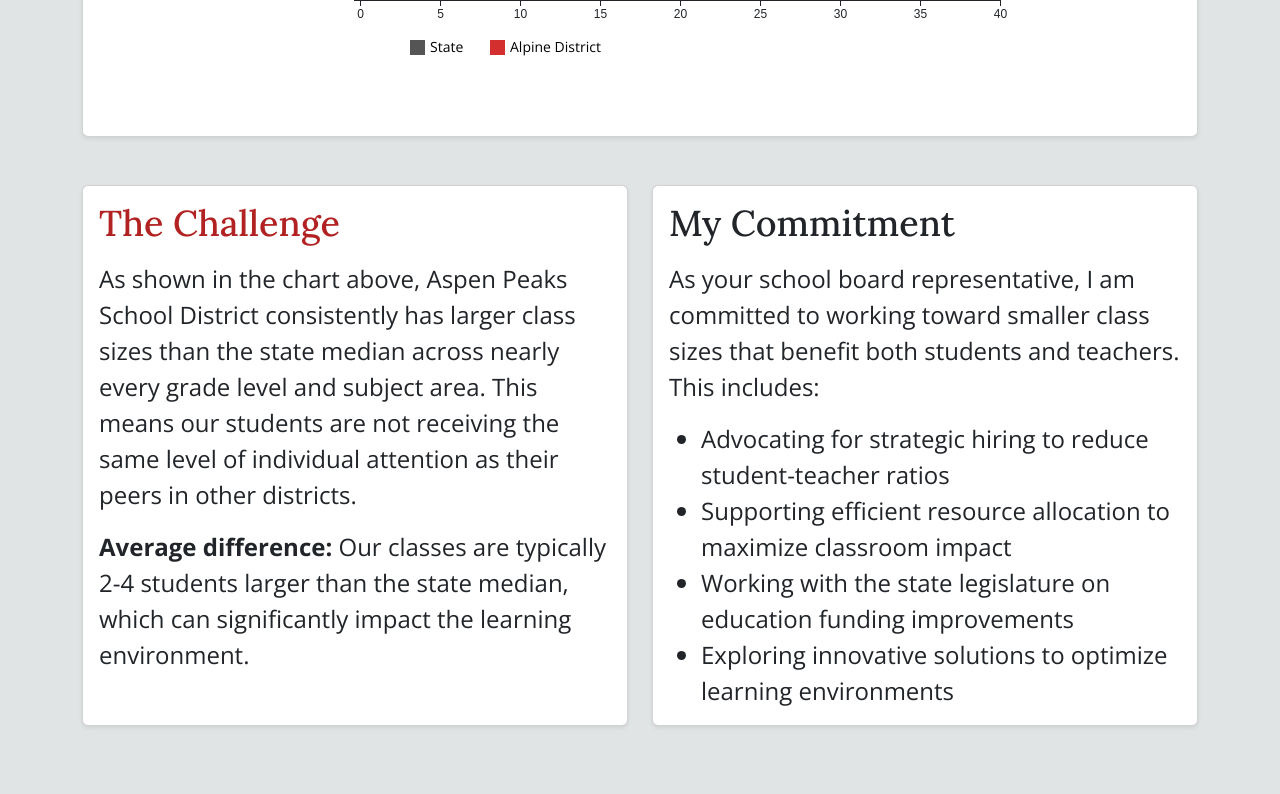
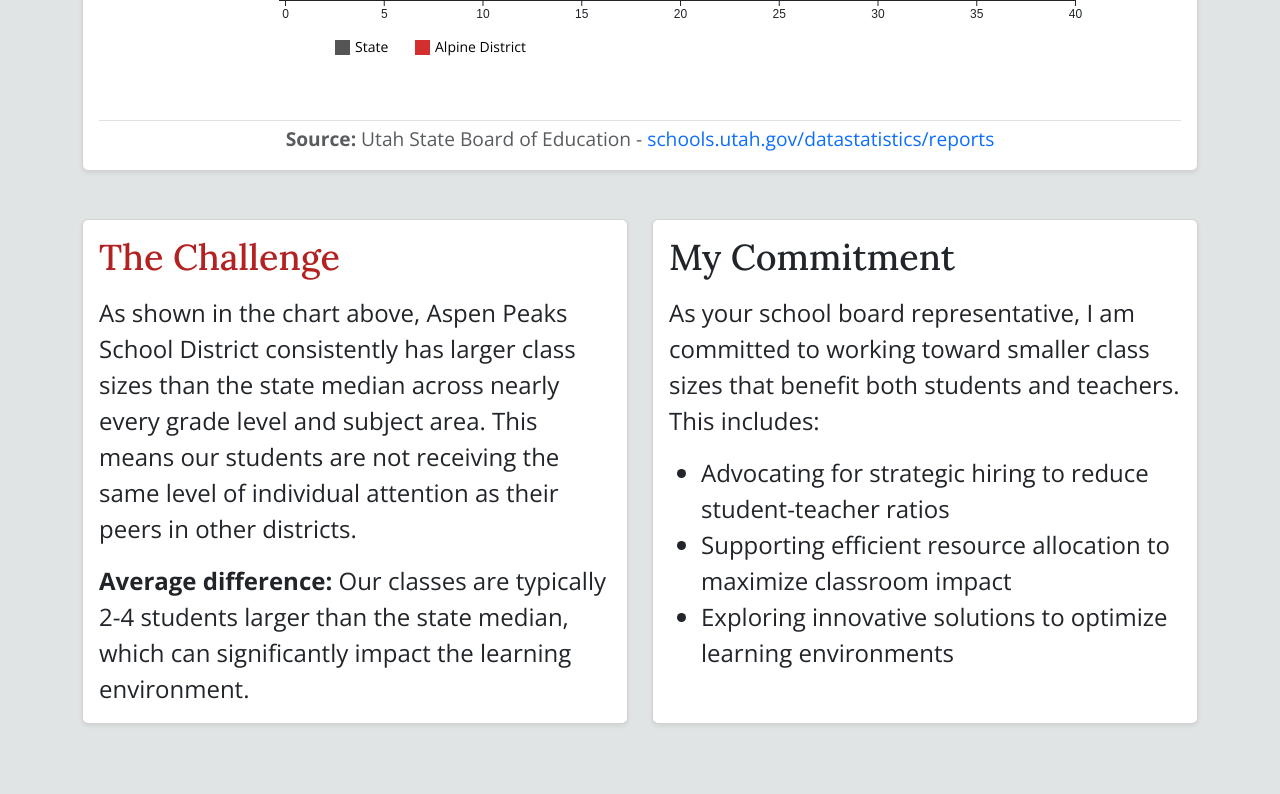
Before and after one commit to jbejar/voteforjonathan, a Next.js app: page /info in a window 1280 px wide. Shown: the part 1980-2774 px from the top of the page. Built offline with nearby package versions, Linux system fonts and the light colour scheme.

Commit message:
make responsive

```diff
--- a/src/app/info/page.tsx
+++ b/src/app/info/page.tsx
@@ -84,7 +84,7 @@ export default function ClassSizeInfoPage() {
 
     // Chart dimensions
     const margin = { top: 60, right: 40, bottom: 120, left: 120 }
-    const width = 800 - margin.left - margin.right
+    const width = Math.min(950, window.innerWidth - 83) - margin.left - margin.right
     const height = 1000 - margin.bottom - margin.top
 
     // Create SVG
@@ -112,6 +112,7 @@ export default function ClassSizeInfoPage() {
       .attr("x", (width + margin.left + margin.right) / 2)
       .attr("y", margin.top / 2)
       .attr("text-anchor", "middle")
+      .style("font-family", "Open Sans, sans-serif")
       .style("font-size", "18px")
       .style("font-weight", "bold")
       .style("fill", "#666")
@@ -126,7 +127,7 @@ export default function ClassSizeInfoPage() {
       .attr("height", yScale.bandwidth() / 2)
       .attr("x", 0)
       .attr("width", 0)
-      .style("fill", "#555")
+      .style("fill", "#444444")
       .transition()
       .duration(1500)
       .delay((d, i) => i * 50)
@@ -141,7 +142,7 @@ export default function ClassSizeInfoPage() {
       .attr("height", yScale.bandwidth() / 2)
       .attr("x", 0)
       .attr("width", 0)
-      .style("fill", "#d32f2f")
+      .style("fill", "#B22222")
       .transition()
       .duration(1500)
       .delay((d, i) => i * 50)
@@ -273,6 +274,19 @@ export default function ClassSizeInfoPage() {
             </Card.Header>
             <Card.Body className="text-center">
               <div ref={chartRef} className="d-flex justify-content-center"></div>
+                <footer className="pt-1 border-top">
+                <p className="text-muted small mb-0" style={{ fontSize: '1.2rem' }}>
+                  <strong>Source:</strong> Utah State Board of Education - {' '}
+                  <a
+                  href="https://schools.utah.gov/datastatistics/reports"
+                  target="_blank"
+                  rel="noopener noreferrer"
+                  className="text-decoration-none"
+                  >
+                  schools.utah.gov/datastatistics/reports
+                  </a>
+                </p>
+                </footer>
             </Card.Body>
           </Card>
         </Col>
@@ -307,7 +321,6 @@ export default function ClassSizeInfoPage() {
               <ul className="mb-0">
                 <li>Advocating for strategic hiring to reduce student-teacher ratios</li>
                 <li>Supporting efficient resource allocation to maximize classroom impact</li>
-                <li>Working with the state legislature on education funding improvements</li>
                 <li>Exploring innovative solutions to optimize learning environments</li>
               </ul>
             </Card.Body>
```
Also changed, not shown: src/app/contact/page.tsx (+11 -1 lines).
